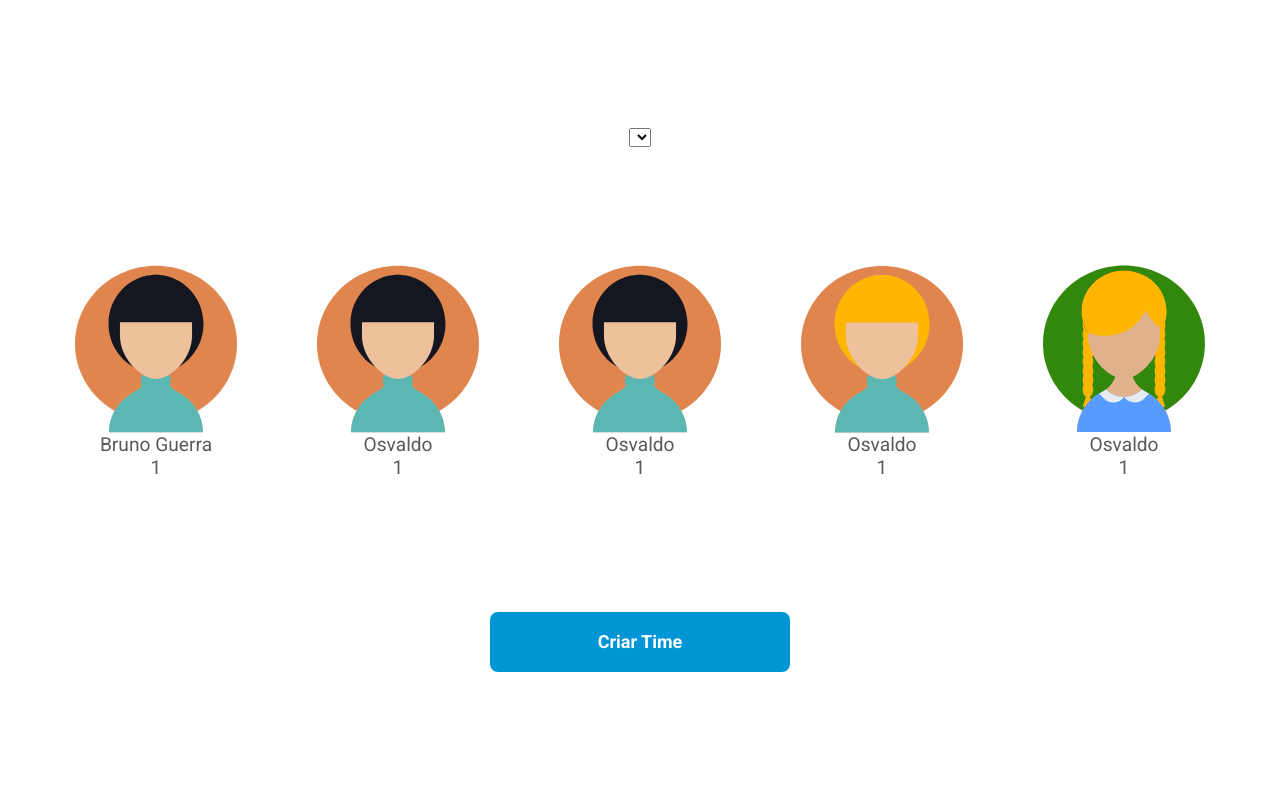
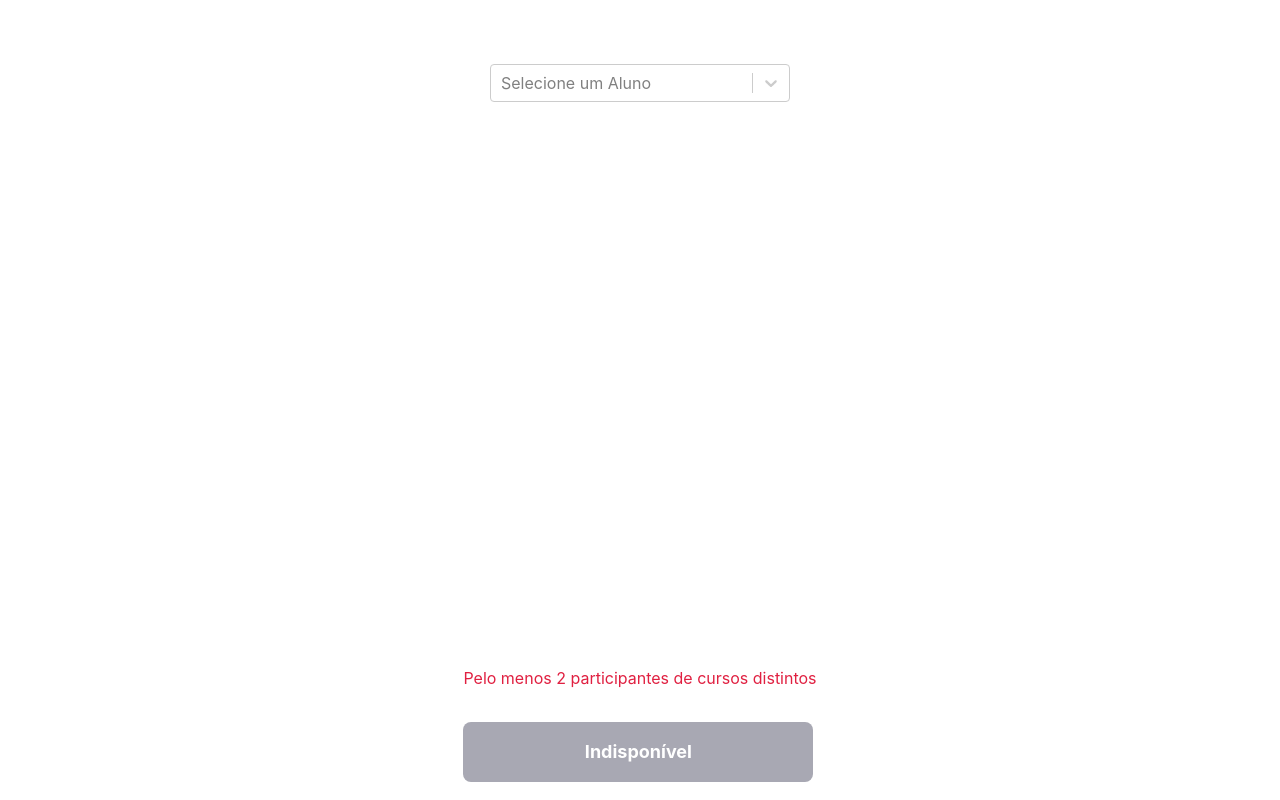
Before and after one commit to guerra08/t1-projarq, a React (Create React App) app in the folder client/: page /main in a window 1280 px wide. Built offline with nearby package versions, Linux system fonts and the light colour scheme.

Commit message:
adding Team page

```diff
--- a/client/src/App.css
+++ b/client/src/App.css
@@ -1,4 +1,5 @@
 @import url('https://fonts.googleapis.com/css?family=Roboto:400,500,700&display=swap');
+
 
 *{
     margin: 0;
--- a/client/src/App.js
+++ b/client/src/App.js
@@ -1,6 +1,7 @@
 import React from 'react'
 import './App.css'
 import Routes from './routes'
+import 'bootstrap/dist/css/bootstrap.min.css'
 
 function App() {
   return (
--- a/client/src/components/User/index.js
+++ /dev/null
@@ -1,27 +0,0 @@
-import React from 'react'
-import './styles.css'
-
-import avatar0 from '../../assets/avatar0.svg'
-import avatar1 from '../../assets/avatar1.svg'
-import avatar2 from '../../assets/avatar2.svg'
-import avatar3 from '../../assets/avatar3.svg'
-import avatar4 from '../../assets/avatar4.svg'
-
-function getRandomSvg() {
-  let vector = [avatar0, avatar1, avatar2, avatar3, avatar4]
-  return vector[Math.floor(Math.random() * 5)]
-}
-
-export default function User({ data }) {
-  return (
-    <div className="userContainer">
-      {data.map((user) => (
-        <div key={user.id} className="user">
-          <img alt="img" src={getRandomSvg()}></img>
-          <p>{user.name}</p>
-          <p>{user.course}</p>
-        </div>
-      ))}
-    </div>
-  )
-}
--- a/client/src/components/User/styles.css
+++ /dev/null
@@ -1,25 +0,0 @@
-.userContainer {
-    display: flex;
-    align-items: center;
-    justify-content: space-between;
-}
-
-.user {
-    display: flex;
-    align-items: center;
-    justify-content: center;
-    flex-direction: column;
-    padding: 2.5rem;
-}
-
-.user p {
-    font-size: 1.2rem;
-    color: #5A5A5A;
-}
-
-@media only screen and (max-width: 1150px) {
-    .userContainer {
-        flex-direction: column;
-    }
-
-}
--- a/client/src/pages/CreateTeam/index.js
+++ b/client/src/pages/CreateTeam/index.js
@@ -1,6 +1,18 @@
-import React from 'react'
-import User from '../../components/User'
+import React, { useState, useEffect } from 'react'
+// import User from '../../components/User'
 import './styles.css'
+import Select from 'react-select'
+import { Alert } from 'react-bootstrap'
+import { TiDelete } from 'react-icons/ti'
+
+import avatar0 from '../../assets/avatar0.svg'
+import avatar1 from '../../assets/avatar1.svg'
+import avatar2 from '../../assets/avatar2.svg'
+import avatar3 from '../../assets/avatar3.svg'
+import avatar4 from '../../assets/avatar4.svg'
+
+export default function CreateTeam() {
+  const [selectedUsers, setSelectedUsers] = useState([])
 
   const data = [
     {
@@ -9,48 +21,133 @@ const data = [
       code: '123456789',
       email: 'gguerrabruno@outlook.com',
       phone: '998877665544',
-    course: 1,
+      course_id: 1,
+      course_name: 'Engenharia de Software',
+      course_building: 32,
     },
     {
       id: 2,
-    name: 'Osvaldo',
+      name: 'Pedro',
       code: '123456789',
       email: 'gguerrabruno@outlook.com',
       phone: '998877665544',
-    course: 1,
+      course_id: 1,
+      course_name: 'Engenharia de Software',
+      course_building: 32,
     },
     {
       id: 3,
-    name: 'Osvaldo',
+      name: 'Joao',
       code: '123456789',
       email: 'gguerrabruno@outlook.com',
       phone: '998877665544',
-    course: 1,
+      course_id: 1,
+      course_name: 'Engenharia da Computação',
+      course_building: 32,
     },
     {
       id: 4,
-    name: 'Osvaldo',
+      name: 'Rizzotto',
       code: '123456789',
       email: 'gguerrabruno@outlook.com',
       phone: '998877665544',
-    course: 1,
+      course_id: 1,
+      course_name: 'Engenharia da Computação',
+      course_building: 32,
     },
     {
-    id: 4,
-    name: 'Osvaldo',
+      id: 5,
+      name: 'Lessa',
       code: '123456789',
       email: 'gguerrabruno@outlook.com',
       phone: '998877665544',
-    course: 1,
+      course_id: 1,
+      course_name: 'Engenharia da Computação',
+      course_building: 32,
     },
   ]
 
-export default function CreateTeam() {
+  useEffect(() => {
+    handleData()
+  }, [])
+
+  function handleData() {
+    let users = []
+    data.map((user) => {
+      users.push({ value: user, label: user.name })
+    })
+    return users
+  }
+
+  async function handleChange(selected) {
+    // console.log(selected.value)
+    await setSelectedUsers([...selectedUsers, selected.value])
+  }
+
+  function changeButton() {
+    let bool = false
+    if (selectedUsers.length >= 2) {
+      // console.log(selectedUsers[0])
+      let name = selectedUsers[0].course_name
+      for (let i = 1; i < selectedUsers.length; i++) {
+        name !== selectedUsers[i].course_name ? (bool = true) : (bool = false)
+      }
+    }
+
+    return bool
+  }
+
+  function getRandomSvg() {
+    let vector = [avatar0, avatar1, avatar2, avatar3, avatar4]
+    return vector[Math.floor(Math.random() * 5)]
+  }
+
+  async function handleClick(userId) {
+    await setSelectedUsers(selectedUsers.filter((user) => user.id !== userId))
+  }
+
   return (
     <div className="teamContainer">
-      <select>Gambis</select>
-      <User data={data} />
+      <div className="select">
+        {selectedUsers.length > 4 ? (
+          <Alert variant="danger">Equipe Cheia!</Alert>
+        ) : (
+          <Select
+            onChange={(selected) => handleChange(selected)}
+            options={handleData()}
+            placeholder="Selecione um Aluno"
+          />
+        )}
+      </div>
+      <div className="users">
+        {selectedUsers.map((user) => (
+          <div key={user.id} className="userContainer">
+            <div className="user">
+              <button
+                className="removeUser"
+                onClick={() => handleClick(user.id)}
+              >
+                <TiDelete size={48} color="#FF3B30" />
+              </button>
+              <img alt="img" src={getRandomSvg()}></img>
+              <p>{user.name}</p>
+              <p>{user.course_name}</p>
+            </div>
+          </div>
+        ))}
+      </div>
+      {changeButton() ? (
         <button className="button">Criar Time</button>
+      ) : (
+        <div>
+          <p className="disabled">
+            Pelo menos 2 participantes de cursos distintos
+          </p>
+          <button className="unavailable" disabled="true">
+            Indisponível
+          </button>
+        </div>
+      )}
     </div>
   )
 }
--- a/client/src/pages/CreateTeam/styles.css
+++ b/client/src/pages/CreateTeam/styles.css
@@ -6,11 +6,77 @@
     flex-direction: column;
 }
 
-.teamContainer select {
-    margin-top: 10%;
+.users {
+    display: flex;
+    justify-content: center;
+    align-items: center;
+}
+
+.select {
+    margin-top: 5%;
+    width: 300px;
+    max-width: 100%;
 }
 
 .button {
-    max-width: 300px;
-    margin-bottom: 10%;
+    max-width: 350px;
+    margin-bottom: 5%;
 }
+
+.unavailable {
+    width: 100%;
+    height: 60px;
+    background: #A8A8B3;
+    border: 0;
+    border-radius: 8px;
+    color: #FFF;
+    font-weight: 700;
+    margin-top: 16px;
+    display: inline-block;
+    text-align: center;
+    text-decoration: none;
+    font-size: 18px;
+    line-height: 60px;
+    transition: filter 0.2s;
+    max-width: 350px;
+    margin-bottom: 5%;
+
+}
+
+.disabled {
+    color: #E02041;
+}
+
+
+.user {
+    display: flex;
+    align-items: center;
+    justify-content: center;
+    flex-direction: column;
+    padding: 2.5rem;
+}
+
+.user p {
+    font-size: 1.2rem;
+    color: #5A5A5A;
+}
+
+@media only screen and (max-width: 1150px) {
+    .users {
+        flex-direction: column;
+    }
+
+}
+
+.removeUser {
+    margin-left: auto;
+    margin-top: 10%;
+    background: none;
+	color: inherit;
+	border: none;
+	padding: 0;
+	font: inherit;
+	cursor: pointer;
+	outline: inherit;
+
+}
```
Also changed, not shown: package.json (added, +7 -0 lines). Lines whose indentation alone changed are shown as unchanged.
